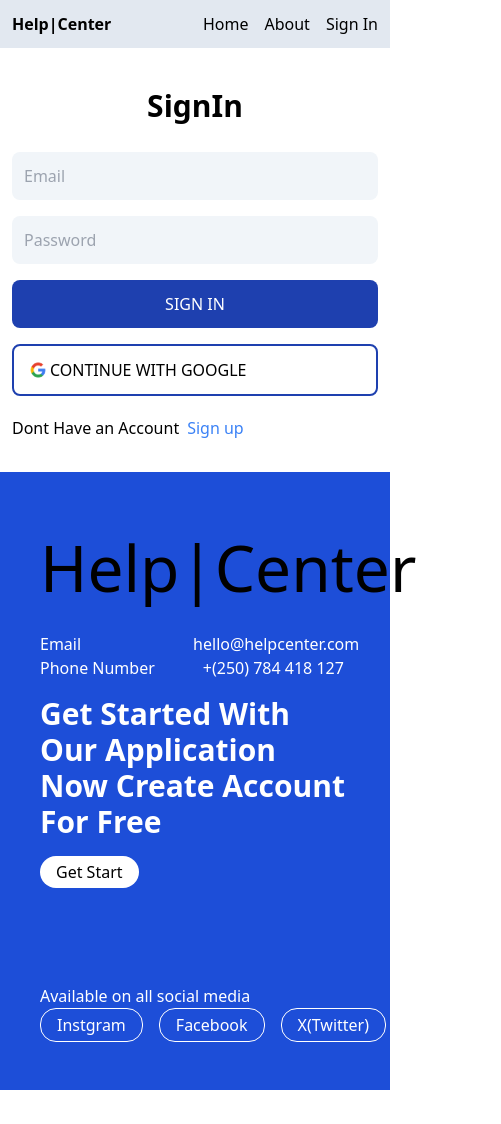
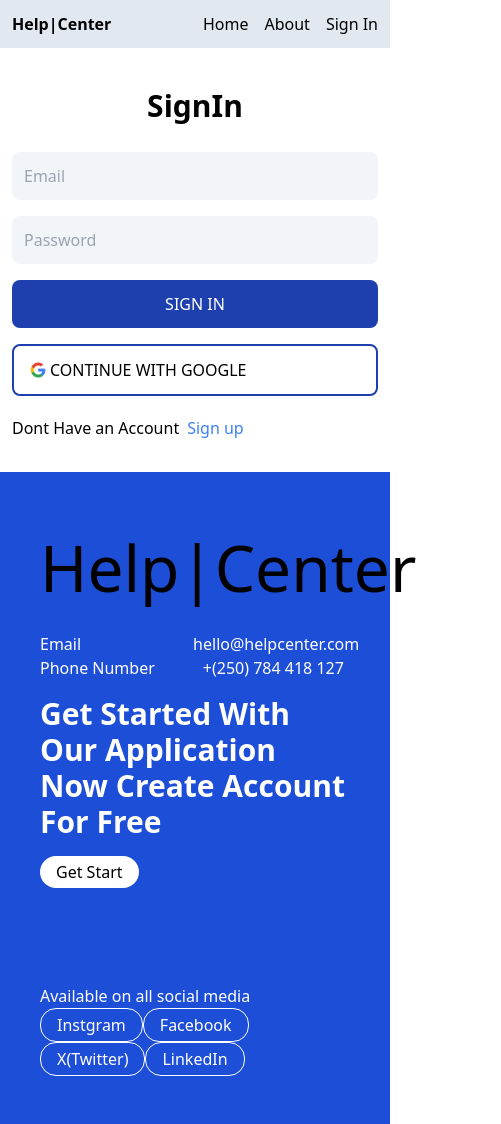
Before and after one commit to nyirurugoomar/mern-auth, a React (Vite) app in the folder client/: page /sign-in in a window 390 px wide. Shown: the whole page, 501 px wide, since content can reach past the window. Before the commit the page ends 1090 px from the top, so only its background shows below. Built offline with nearby package versions, Linux system fonts and the light colour scheme; no server answers.

Commit message:
mobile footer responsive

```diff
--- a/client/src/components/Footer.jsx
+++ b/client/src/components/Footer.jsx
@@ -38,7 +38,7 @@ function Footer() {
           </div>
         </div>
         <div>
-          <div className="flex gap-4 ">
+          <div className="md:flex gap-4 ">
             <button className="rounded-2xl border-white border-[1px] px-4 py-1 text-white ">
               Instgram
             </button>
--- a/package.json
+++ b/package.json
@@ -15,9 +15,10 @@
   "dependencies": {
     "bcryptjs": "^2.4.3",
     "cookie-parser": "^1.4.6",
-    "dotenv": "^16.3.2",
+    "dotenv": "^16.4.5",
     "express": "^4.18.3",
     "jsonwebtoken": "^9.0.2",
+    "mongodb": "^6.5.0",
     "mongoose": "^8.2.1",
     "nodemon": "^3.0.3"
   },
```
Also changed, not shown: 1 other file (tests, documents, lock files or other folders).
